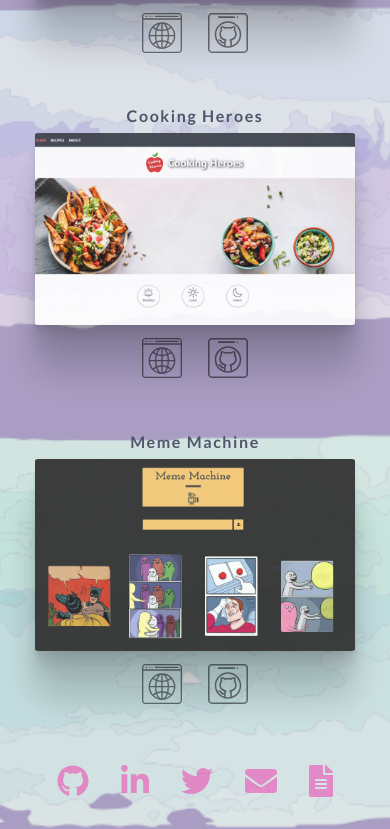
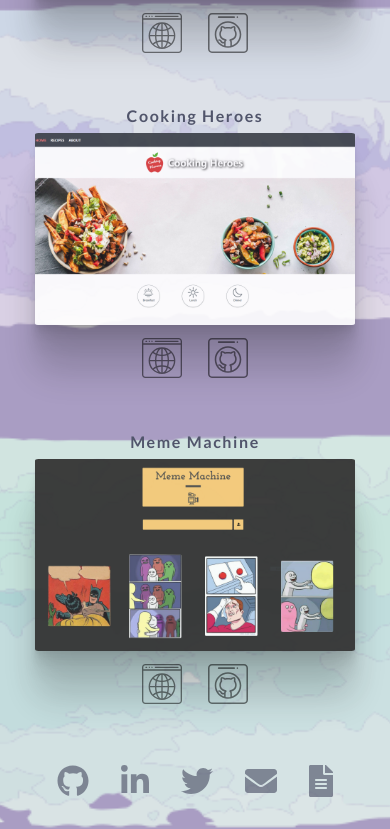
Before and after one commit to JakubJureczko/portfolio, a React (Create React App) app: page / in a window 390 px wide. Shown: the part 1470-2299 px from the top of the page. Built offline with nearby package versions, Linux system fonts and the light colour scheme.

Commit message:
social color

```diff
--- a/src/NavSo.css
+++ b/src/NavSo.css
@@ -60,6 +60,12 @@ margin: 0 auto;
 
   }
 }
+
+@media screen and (max-width: 760px) {
+    .social-icons {
+      color: rgba(81, 85, 107, 0.658);
+    }
+}
 /* rgba(81, 85, 107, 0.5)  dark */
 /* rgb(205, 165, 243)  purple light*/
 /* rgba(187, 135, 235, 0.8) purple deep */
```
